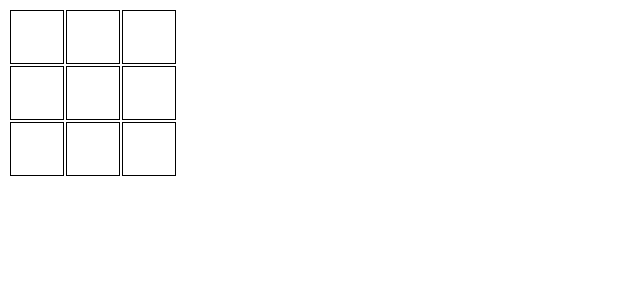
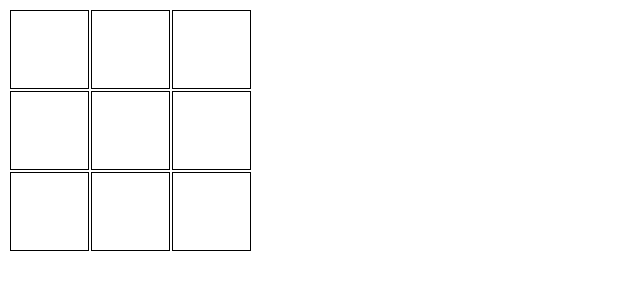
Before and after one commit to paducah/TIC-TAK-TOE, a plain HTML site: page index.html in a window 1280 px wide. Shown: the whole page, without its empty margins (0-640 px from the left). Drawn offline with Linux system fonts and the light colour scheme.

Commit message:
Update index.html
just updated from 50 to 75 px

```diff
--- a/index.html
+++ b/index.html
@@ -5,8 +5,8 @@
     <style>
         td {
             border: 1px solid black;
-            width: 50px;
-            height: 50px;
+            width: 75px;
+            height: 75px;
             text-align: center;
             vertical-align: middle;
             font-size: 30px;
```
